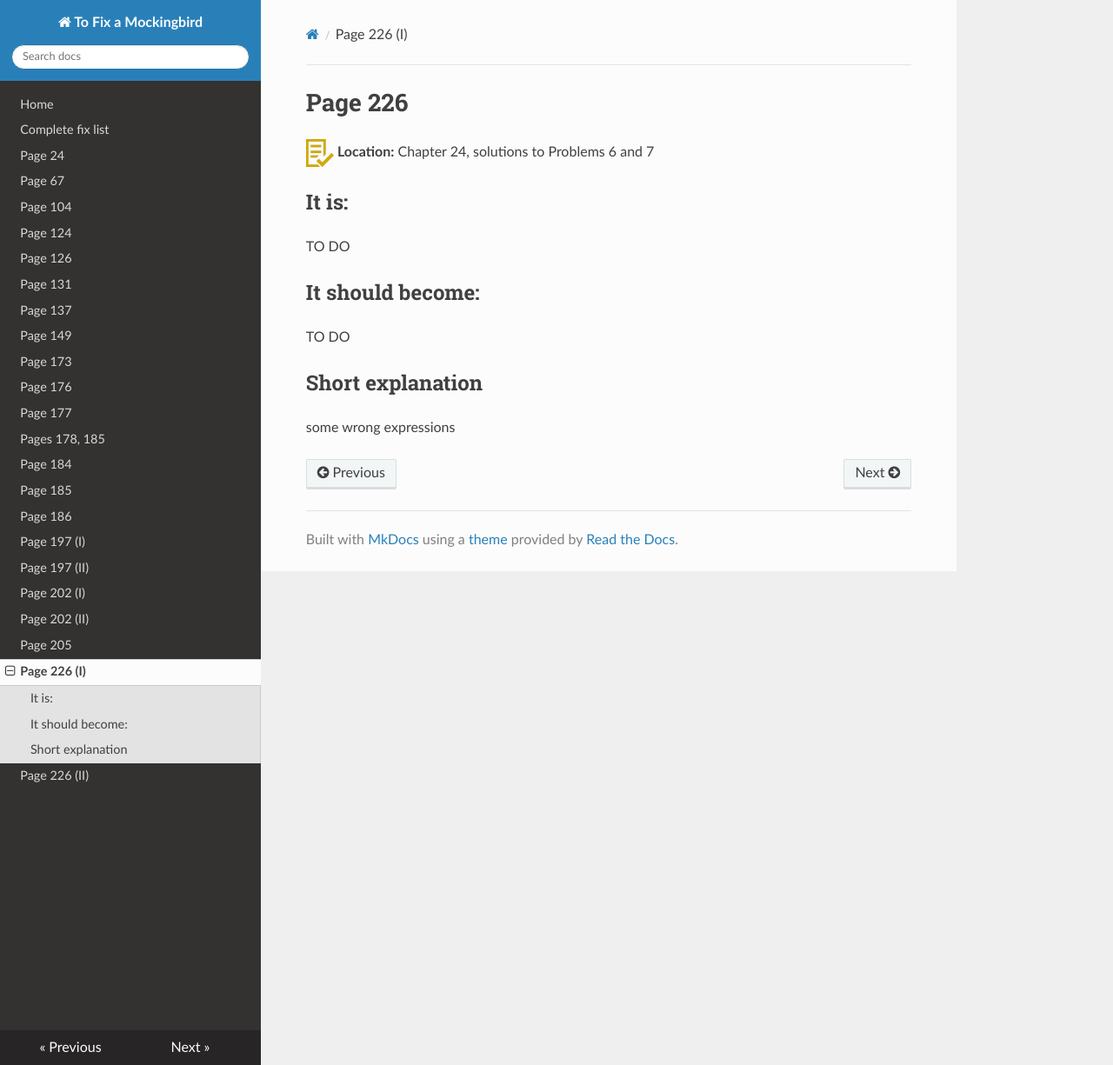
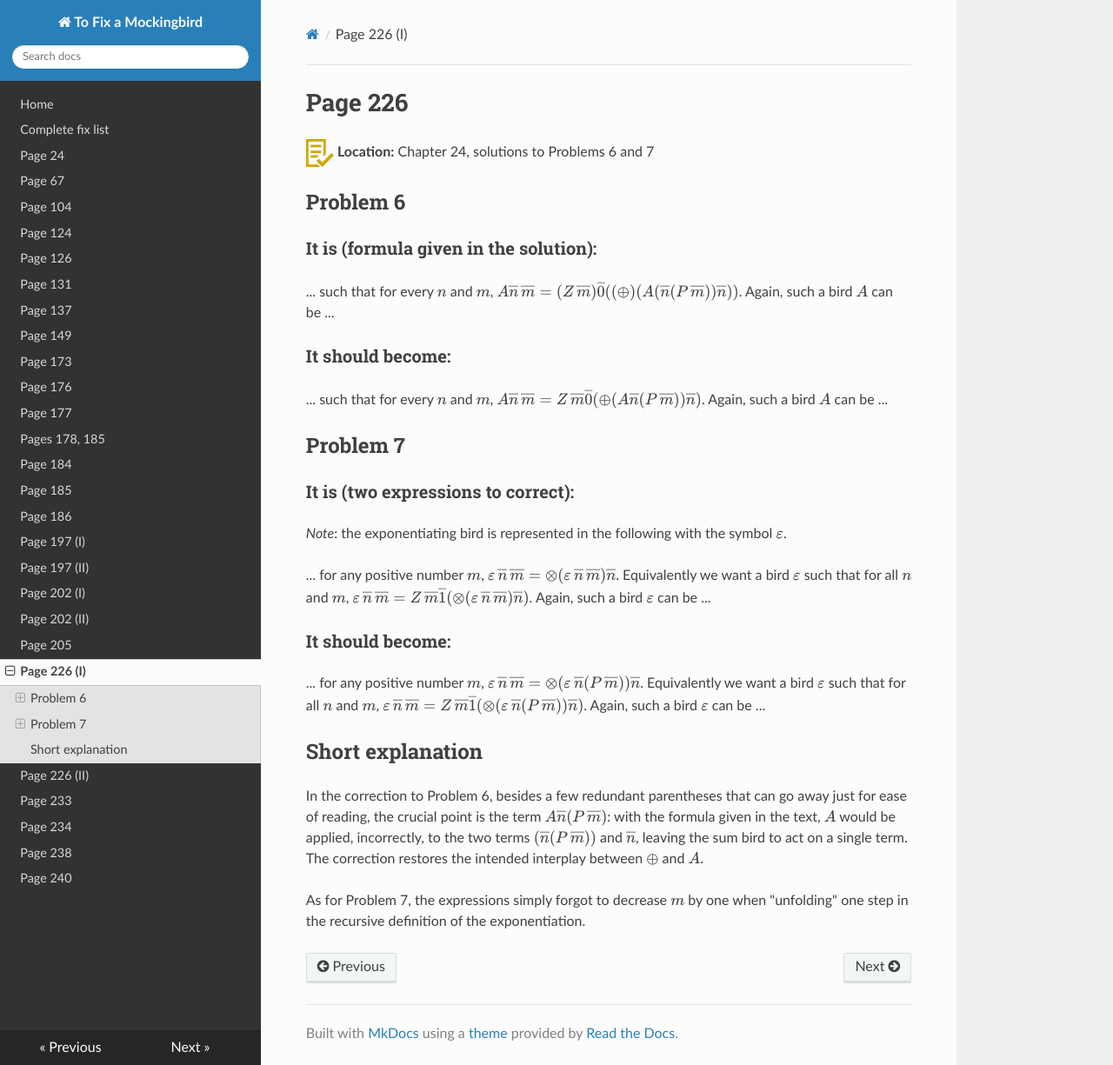
Before and after one commit to hemidactylus/tofixamockingbird, an MkDocs documentation site: the page built from docs/errata/page226a.md, in a window 1280 px wide and 1225 px high. Shown: the whole window at 87% size. Built offline with MkDocs 1.6.1, drawn with Linux system fonts in a browser that asks for light colours; nearby versions of some CDN libraries; formulas are drawn with MathJax 3; old or Windows-style settings are respelled for this version of MkDocs.

```diff
--- a/docs/errata/page226a.md
+++ b/docs/errata/page226a.md
@@ -3,14 +3,49 @@
 <img src="/pictures/correction_yellow.svg" width="32px"/>
 __Location:__ Chapter 24, solutions to Problems 6 and 7
 
-## It is:
+## Problem 6
 
-TO DO
+### It is (formula given in the solution):
 
-## It should become:
+... such that for every $n$ and $m$,
+$A\overline{n}\,\overline{m}=(Z\,\overline{m})\overline{0}((\oplus)(A(\overline{n}(P\,\overline{m}))\overline{n}))$.
+Again, such a bird $A$ can be ...
 
-TO DO
+### It should become:
+
+... such that for every $n$ and $m$,
+$A\overline{n}\,\overline{m}=Z\,\overline{m}\overline{0}(\oplus(A\overline{n}(P\,\overline{m}))\overline{n})$.
+Again, such a bird $A$ can be ...
+
+## Problem 7
+
+### It is (two expressions to correct):
+
+_Note_: the exponentiating bird is represented in the following with the symbol $\varepsilon$.
+
+... for any positive number $m$,
+$\varepsilon\,\overline{n}\,\overline{m}=\otimes(\varepsilon\,\overline{n}\,\overline{m})\overline{n}$.
+Equivalently we want a bird $\varepsilon$ such that for all $n$ and $m$,
+$\varepsilon\,\overline{n}\,\overline{m}=Z\,\overline{m}\overline{1}(\otimes(\varepsilon\,\overline{n}\,\overline{m})\overline{n})$.
+Again, such a bird $\varepsilon$ can be ...
+
+### It should become:
+
+... for any positive number $m$,
+$\varepsilon\,\overline{n}\,\overline{m}=\otimes(\varepsilon\,\overline{n}(P\,\overline{m}))\overline{n}$.
+Equivalently we want a bird $\varepsilon$ such that for all $n$ and $m$,
+$\varepsilon\,\overline{n}\,\overline{m}=Z\,\overline{m}\overline{1}(\otimes(\varepsilon\,\overline{n}(P\,\overline{m}))\overline{n})$.
+Again, such a bird $\varepsilon$ can be ...
 
 ## Short explanation
 
-some wrong expressions
+In the correction to Problem 6, besides a few redundant parentheses
+that can go away just for ease of reading, the crucial point is the
+term $A\overline{n}(P\,\overline{m})$: with the formula given in the
+text, $A$ would be applied, incorrectly, to the two terms
+$(\overline{n}(P\,\overline{m}))$ and $\overline{n}$, leaving
+the sum bird to act on a single term. The correction restores the intended interplay
+between $\oplus$ and $A$.
+
+As for Problem 7, the expressions simply forgot to decrease $m$ by
+one when "unfolding" one step in the recursive definition of the exponentiation.
--- a/mkdocs.yml
+++ b/mkdocs.yml
@@ -24,6 +24,10 @@ pages:
   - Page 205: errata/page205.md
   - Page 226 (I): errata/page226a.md
   - Page 226 (II): errata/page226b.md
+  - Page 233: errata/page233.md
+  - Page 234: errata/page234.md
+  - Page 238: errata/page238.md
+  - Page 240: errata/page240.md
 theme: readthedocs
 markdown_extensions:
    - pymdownx.arithmatex
```
Also changed, not shown: docs/errata/page205.md (+1 -1 lines), docs/errata/page226b.md (+18 -7 lines), docs/errata/page233.md (added, +32 -0 lines), docs/errata/page234.md (added, +20 -0 lines), docs/errata/page238.md (added, +22 -0 lines), docs/errata/page240.md (added, +20 -0 lines), docs/fixes.md (+10 -2 lines), docs/index.md (+1 -1 lines).
